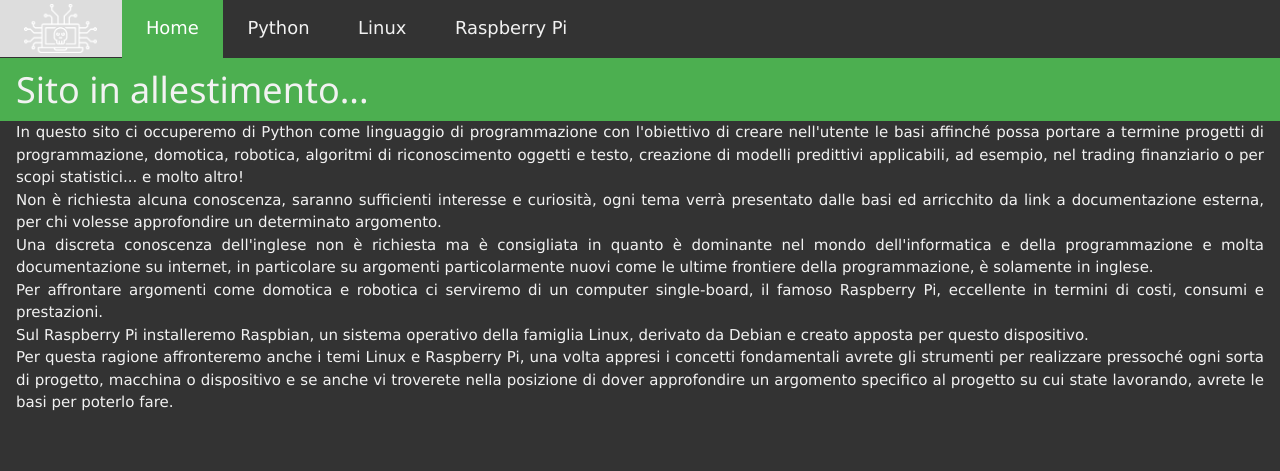
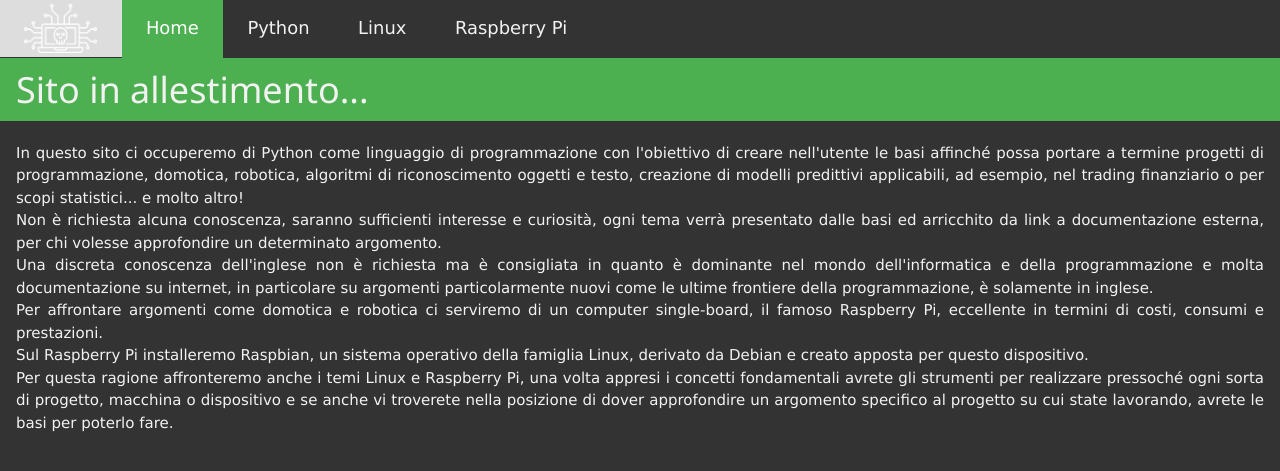
Before and after one commit to s-pnt/sito, a Django app: page / in a window 1280 px wide. Shown: the top 471 px of the page. Run offline with Django 3.2, Linux system fonts and the light colour scheme; some libraries are stand-ins or nearby versions.

Commit message:
Sito, aggiunta spaziatura dopo barra titolo

```diff
--- a/sito/static/css/sito.css
+++ b/sito/static/css/sito.css
@@ -48,6 +48,7 @@
     background-color: #333;
     color: #f2f2f2;
     text-align: justify;
+    margin-bottom: 1.6vw;
 }
 
 .w3-sidebar {
```
